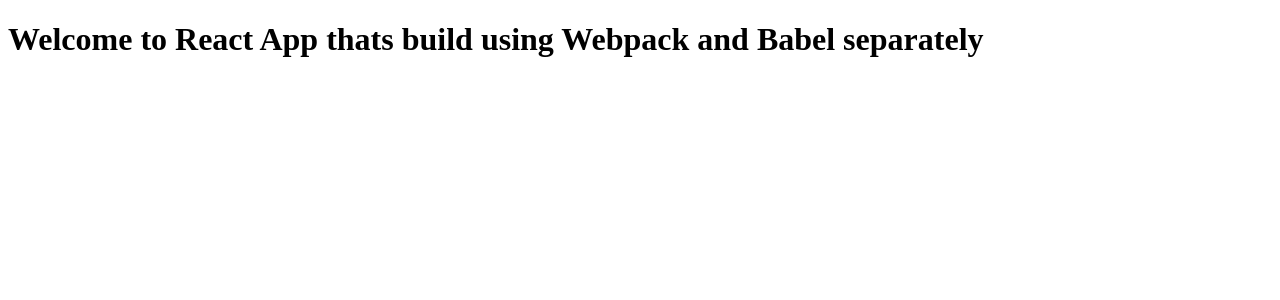
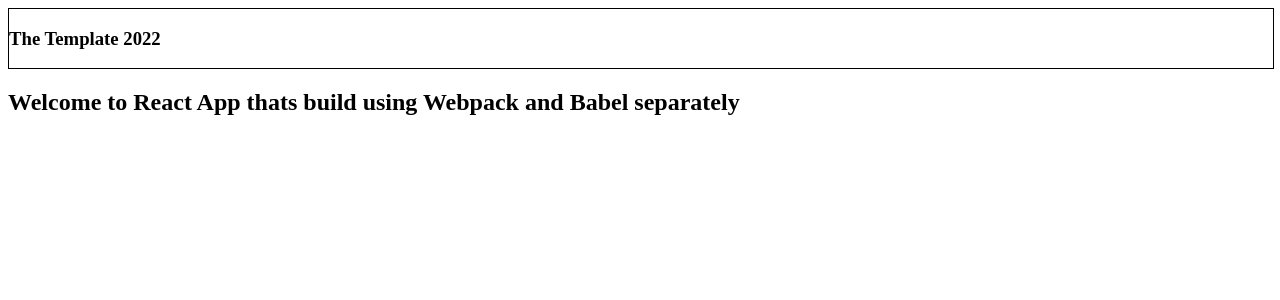
Before and after one commit to karlchvojka/typescript_reactjs_template_2022, a React app: page / in a window 1280 px wide. Shown: the top 300 px of the page. Built offline with nearby package versions, Linux system fonts and the light colour scheme.

Commit message:
IMP: Header Component

```diff
--- a/src/App.js
+++ b/src/App.js
@@ -1,8 +1,18 @@
+// Framework Imports
 import React from 'react'
+
+// Library Imports
+import Header from './components/modules/Header/Header'
+
+// CSS Imports
+import StyledApp from './StyledApp'
 
 const App = () => {
   return (
-    <h1>Welcome to React App thats build using Webpack and Babel separately</h1>
+    <StyledApp>
+      <Header />
+      <h1>Welcome to React App thats build using Webpack and Babel separately</h1>
+    </StyledApp>
   )
 }
 
--- /dev/null
+++ b/src/StyledApp.js
@@ -0,0 +1,8 @@
+// Library Imports
+import styled from 'styled-components'
+
+const StyledApp = styled.section`
+  width: 100%;
+`
+
+export default StyledApp
--- /dev/null
+++ b/src/components/modules/Header/Header.js
@@ -0,0 +1,18 @@
+// Framework Imports
+import React from 'react'
+
+// CSS Imports
+import StyledHeader from './StyledHeader'
+
+/**
+ * This the Header component.
+ */
+const Header = () => {
+  return (
+    <StyledHeader>
+      <h1>The Template 2022</h1>
+    </StyledHeader>
+  )
+}
+
+export default Header
--- /dev/null
+++ b/src/components/modules/Header/StyledHeader.js
@@ -0,0 +1,9 @@
+// Library Imports
+import styled from 'styled-components'
+
+const StyledHeader = styled.section`
+  border: 1px solid #000;
+  width: 100%;
+`
+
+export default StyledHeader
```
